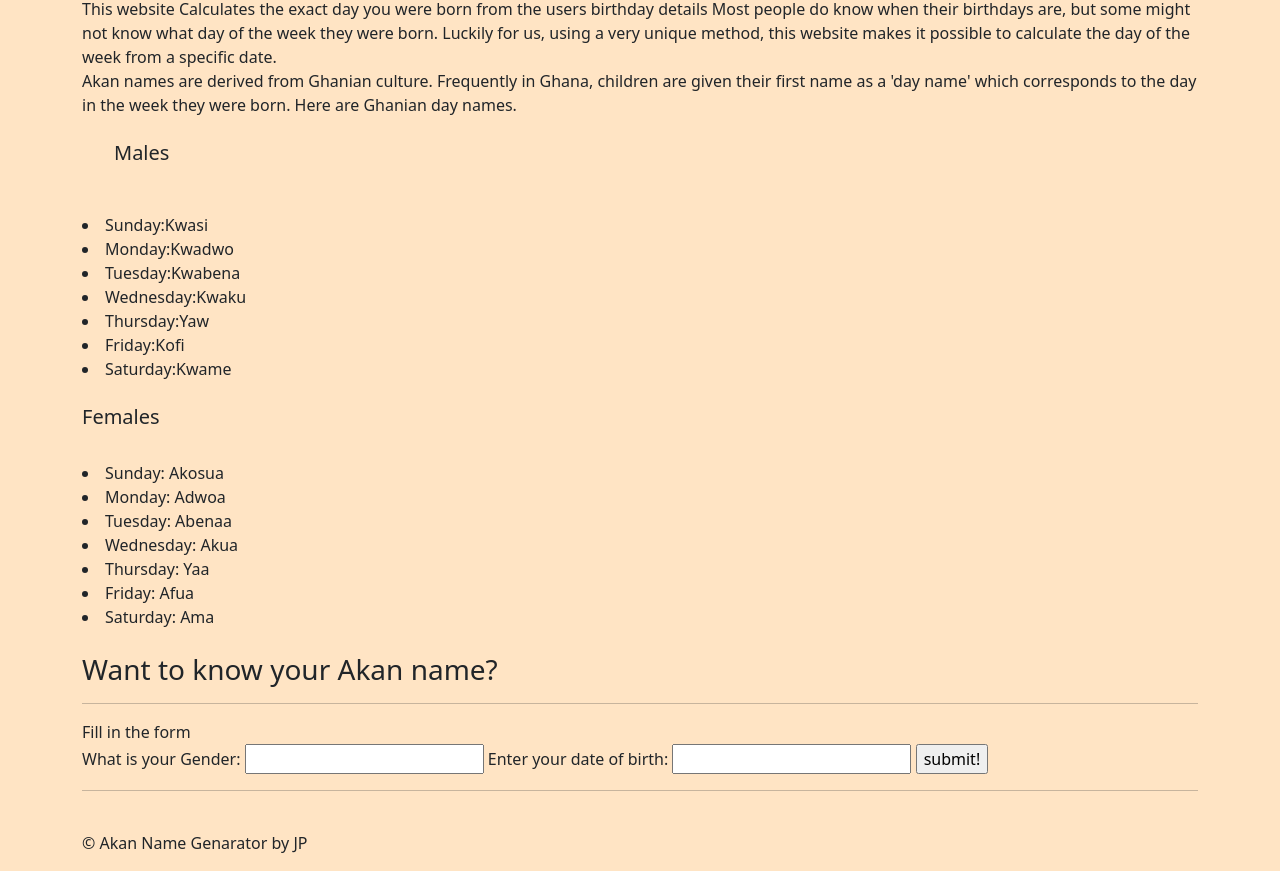
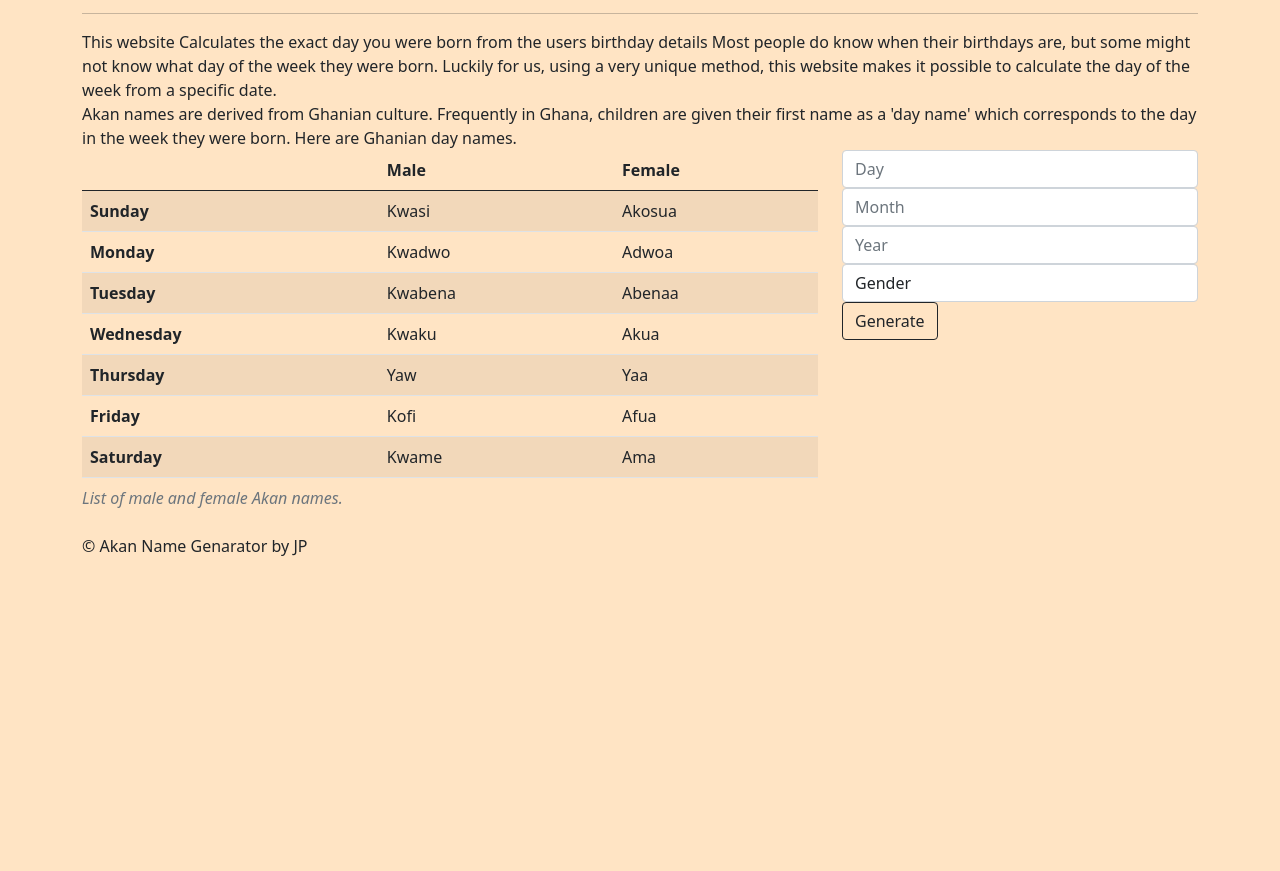
Before and after one commit to johngolem/IP2, a plain HTML site: page index.html in a window 1280 px wide. Shown: the part 590-1461 px from the top of the page. After the commit the page ends 1164 px from the top, so only its background shows below. Drawn offline with nearby package versions, Linux system fonts and the light colour scheme.

Commit message:
used a different approach for my akan name tables

```diff
--- a/index.html
+++ b/index.html
@@ -6,59 +6,116 @@
     <link rel="stylesheet" href="./css/styles.css" type="text/css">
 </head>
 <body>
+   <body class= "body">
     <div class="container">
-        <div class ="par1">
+        <div class ="jumbotron">
             <br>
             <hr />
             <h1>Akan name generator</h1>
             <hr />
             <img src="./images/cake.jpg" alt="Image of a cake" />
             </br>
-                <p1>This website Calculates the exact day you were born from the users birthday details</p1>
-                <p2>Most people do know when their birthdays are, but some might not know what day of the week they were born. Luckily for us, using a very unique method, this website makes it possible to calculate the day of the week from a specific date.
+               <hr  class="12" />
+               <p1>This website Calculates the exact day you were born from the users birthday details</p1>
+                <p2>Most people do know when their birthdays are, but some might not know what day of the week they were born.
+                    Luckily for us, using a very unique method, this website makes it possible to calculate the day of the week from a specific date.
                 </p2>
         </div>
-    <p3>Akan names are derived from Ghanian culture. Frequently in Ghana, children are given their first name as a 'day name' which corresponds to the day in the week they were born. Here are Ghanian day names.</p3>
-        <ul>
-           <br>
-           <h5>Males</h5>
-            </br>
-        </ul>
-           </ul>
-            <li>Sunday:Kwasi</li>
-            <li>Monday:Kwadwo</li>
-            <li>Tuesday:Kwabena</li>
-            <li>Wednesday:Kwaku</li>
-            <li>Thursday:Yaw</li>
-            <li>Friday:Kofi</li>
-            <li>Saturday:Kwame</li>
-            <br>
-            <h5>Females</h5>
-            <br>
-            <li>Sunday: Akosua</li>
-            <li>Monday: Adwoa</li>
-            <li>Tuesday: Abenaa</li>
-            <li>Wednesday: Akua</li>
-            <li>Thursday:  Yaa</li>
-            <li>Friday: Afua</li>
-            <li>Saturday: Ama</li>
+    <p3>Akan names are derived from Ghanian culture. Frequently in Ghana, children are given their first name as a 'day name' which corresponds to the day in the week they were born.
+        Here are Ghanian day names.</p3>
 
-        </ul>
-    <section class="Forms">
-        <br>
-        <h3>Want to know your Akan name?</h3>
-        <hr />
-        Fill in the form
-        <form>
-            <label for="name">What is your Gender: </label>
-            <input type="text" name="name" id="name" required>
-            <label for="email">Enter your date of birth: </label>
-            <input type="email" name="email" id="email" required>
-            <input type="submit" value="submit!">
-        </form>
-        <hr />
-        </br>
-    </section>
+   <div class="row">
+        <div class="col-md-8">
+          <table class="table table-striped">
+            <caption>
+              <em>List of male and female Akan names.</em>
+            </caption>
+            <thead>
+              <tr>
+                <td>&nbsp;</td>
+                <th>Male</th>
+                <th>Female</th>
+              </tr>
+            </thead>
+            <tbody>
+              <tr>
+                <th>Sunday</th>
+                <td>Kwasi</td>
+                <td>Akosua</td>
+              </tr>
+              <tr>
+                <th>Monday</th>
+                <td>Kwadwo</td>
+                <td>Adwoa</td>
+              </tr>
+              <tr>
+                <th>Tuesday</th>
+                <td>Kwabena</td>
+                <td>Abenaa</td>
+              </tr>
+              <tr>
+                <th>Wednesday</th>
+                <td>Kwaku</td>
+                <td>Akua</td>
+              </tr>
+              <tr>
+                <th>Thursday</th>
+                <td>Yaw</td>
+                <td>Yaa</td>
+              </tr>
+              <tr>
+                <th>Friday</th>
+                <td>Kofi</td>
+                <td>Afua</td>
+              </tr>
+              <tr>
+                <th>Saturday</th>
+                <td>Kwame</td>
+                <td>Ama</td>
+              </tr>
+            </tbody>
+          </table>
+        </div>
+        <div class="col-md-4">
+          <form action="#" onsubmit="deriveAkanName()">
+            <input
+              class="form-control"
+              type="number"
+              min="1"
+              max="31"
+              name="day"
+              placeholder="Day"
+              required
+            />
+            <input
+              class="form-control"
+              type="number"
+              min="1"
+              max="12"
+              name="month"
+              placeholder="Month"
+              required
+            />
+            <input
+              class="form-control"
+              type="number"
+              min="1920"
+              max="2019"
+              name="year"
+              placeholder="Year"
+              required
+            />
+            <select class="form-control" id="gender" name="gender">
+              <option disabled selected>Gender</option>
+              <option>Male</option>
+              <option>Female</option>
+            </select>
+            <button class="btn btn-block btn-outline-dark" type="submit">
+              Generate
+            </button>
+          </form>
+        </div>
+      </div>
  <footer>
   <p>© Akan Name Genarator by JP</p>
   </footer>
--- a/index.js
+++ b/index.js
@@ -1,14 +1,16 @@
 
 
-   var gender = prompt("What is your gender? Male or Female?");
+   var gender = prompt("Choose your gender? Male or Female?");
 function DOB(CC,YY,MM,DD){
-
+    var birthday = document.getElementById(birthday). value;
     var DD= parseInt (prompt ("Enter the day date of birth xx"));
+    var month = document.getElementById(month).value;
     var MM= parseInt (prompt ("Enter month digits of when you were born xx"));
+    var century = document.getElementById(century). value;
     var CC= parseInt (prompt ("Enter century digits of the year you were born xx98"));
+    var year = document.getElementById(year). value;
     var YY= parseInt (prompt ("Enter year digits of the year you were born 19xx"));
-
-    return ( ( (CC/4) -2*CC-1) + ((5*YY/4) ) + ((26*(MM+1)/10)) + DD ) % (7);
+    //return var results= ( ( (CC/4) -2*CC-1) + ((5*YY/4) ) + ((26*(MM+1)/10)) + DD ) % (7);
 }
 
 if (gender === male && DOB <=0) {
```
